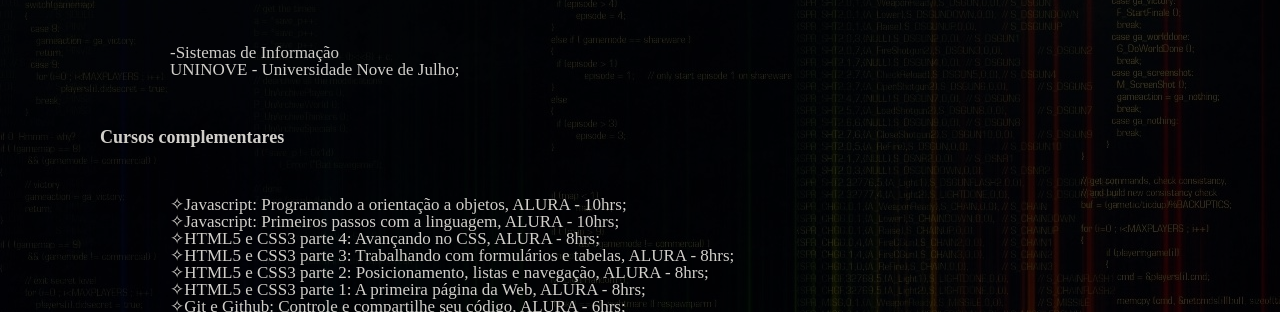
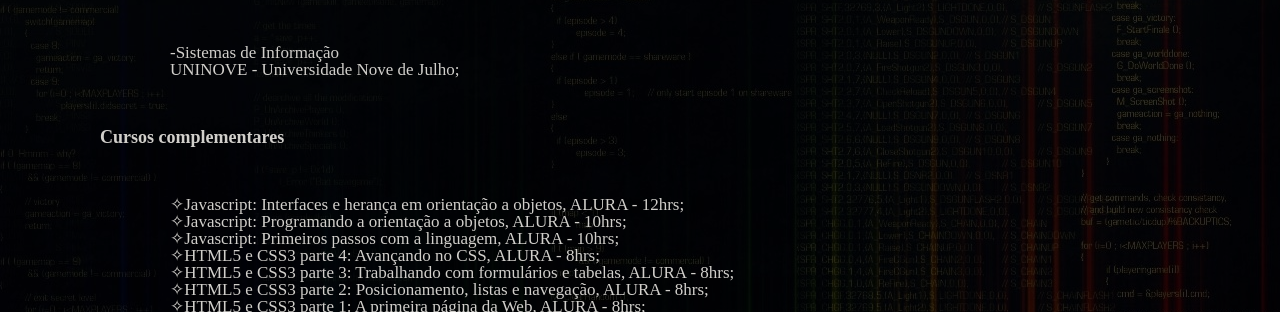
Before and after one commit to LucasRochaAlmeida/Project-Portfolio, a plain HTML site: page portfolio.html in a window 1280 px wide. Shown: the part 484-796 px from the top of the page. Drawn offline with Linux system fonts and the light colour scheme.

Commit message:
add curso

```diff
--- a/portfolio.html
+++ b/portfolio.html
@@ -58,6 +58,7 @@
             </ul>
             <h3>Cursos complementares</h3>
             <ul class="ul-formacao">
+                <li class="li-formacaoLista">Javascript: Interfaces e herança em orientação a objetos, ALURA - 12hrs;</li>
                 <li class="li-formacaoLista">Javascript: Programando a orientação a objetos, ALURA - 10hrs;</li>
                 <li class="li-formacaoLista">Javascript: Primeiros passos com a linguagem, ALURA - 10hrs;</li>
                 <li class="li-formacaoLista">HTML5 e CSS3 parte 4: Avançando no CSS, ALURA - 8hrs;</li>
```
